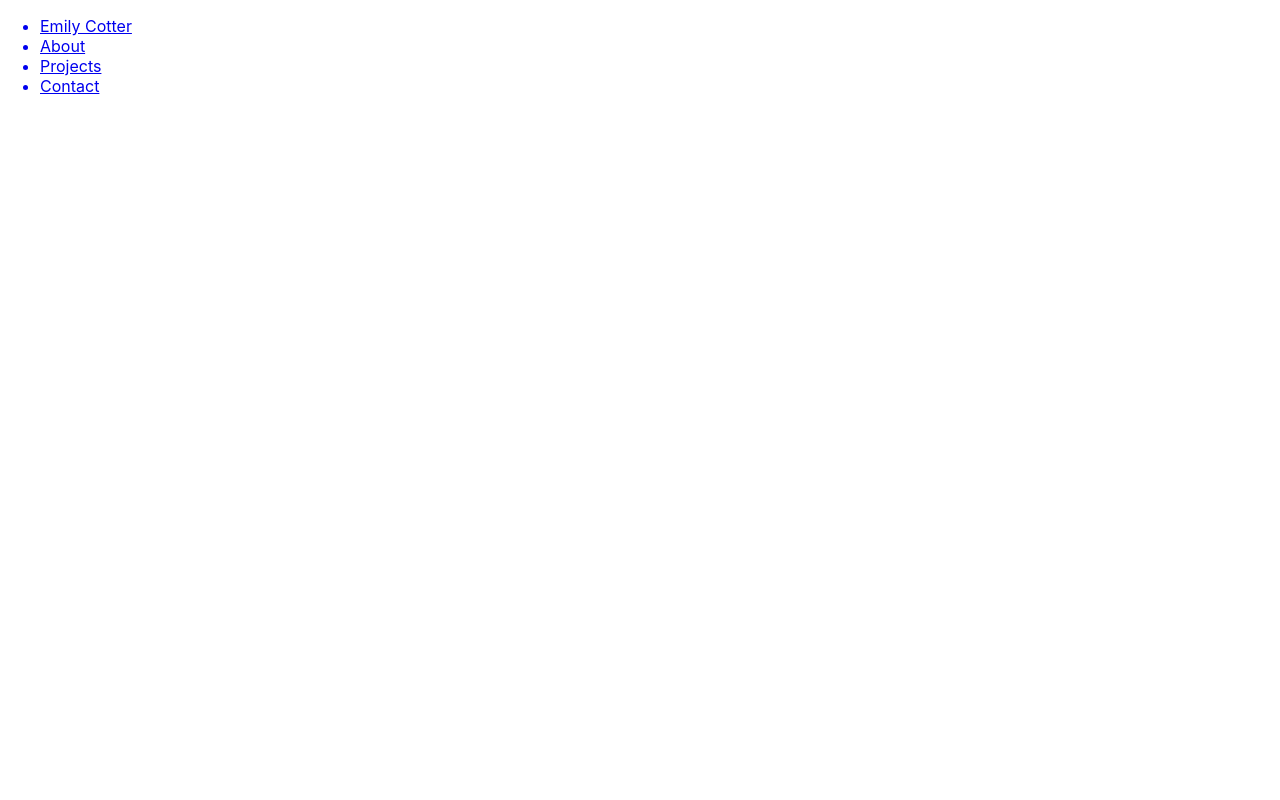
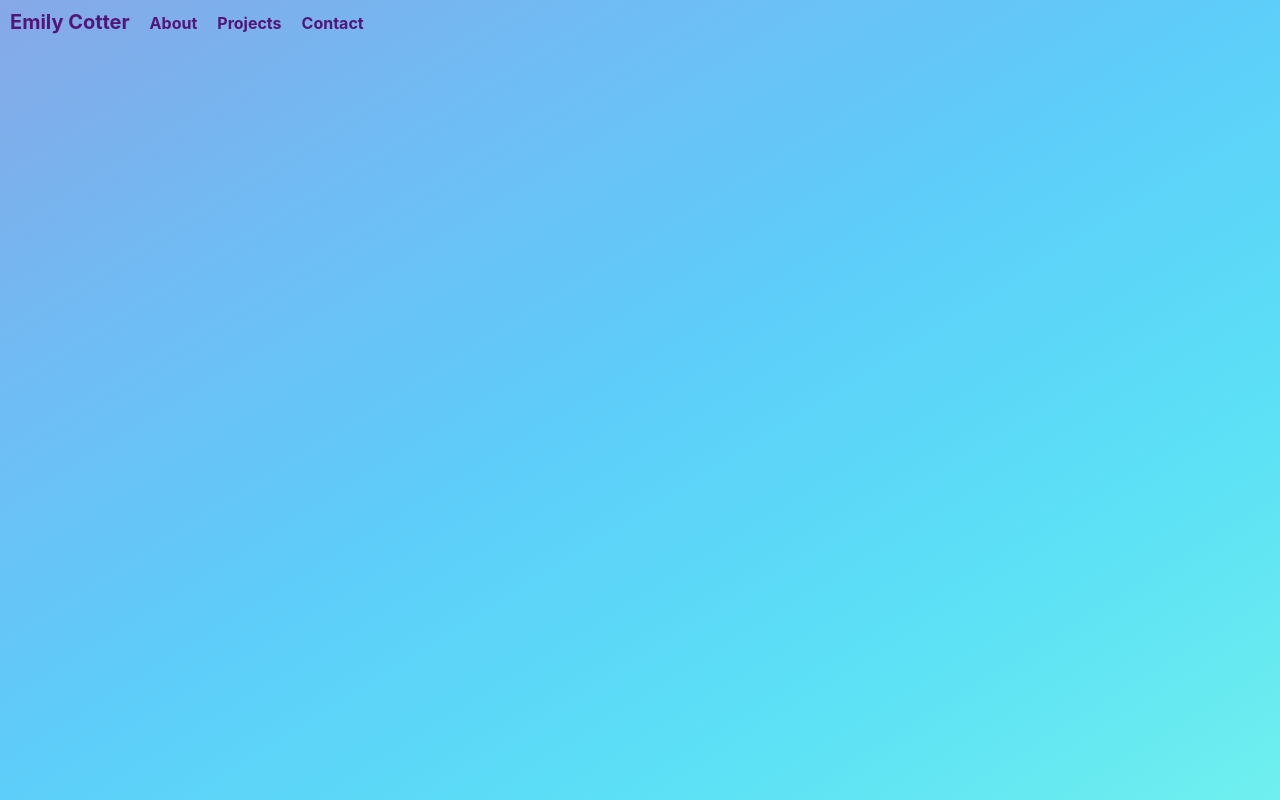
Before and after one commit to EmilyRoseCotter/portfolio, a React (Create React App) app: page / in a window 1280 px wide. Built offline with nearby package versions, Linux system fonts and the light colour scheme.

Commit message:
updated styling for Navbar and app

```diff
--- a/src/components/Navbar.js
+++ b/src/components/Navbar.js
@@ -1,20 +1,21 @@
 import React from 'react';
 import { NavLink } from "react-router-dom";
+import '../styles/NavBar.css';
 
 function NavBar() {
   return (
     <div className='navbar'>
-        <ul>
-            <NavLink to='/' className='navbarLinks'>
+        <ul className='navbarLinks'>
+            <NavLink to='/' className='navbarLinksLanding name'>
                 <li>Emily Cotter</li>
             </NavLink>
-            <NavLink to='/about' className='navbarLinks'>
+            <NavLink to='/about' className='navbarLinksItems'>
                 <li>About</li>
             </NavLink>
-            <NavLink to='/projects' className='navbarLinks'>
+            <NavLink to='/projects' className='navbarLinksItems'>
                 <li>Projects</li>
             </NavLink>
-            <NavLink to='/contact' className='navbarLinks'>
+            <NavLink to='/contact' className='navbarLinksItems'>
                 <li>Contact</li>
             </NavLink>
         </ul>
--- a/src/styles/App.css
+++ b/src/styles/App.css
@@ -0,0 +1,4 @@
+body {
+  background-image: linear-gradient(to right bottom, #86a8e7, #6fbcf4, #5dcef9, #5be0f6, #6fefee);
+  height: 100vh;
+}
--- /dev/null
+++ b/src/styles/NavBar.css
@@ -0,0 +1,40 @@
+.navbar {
+  display: flex;
+  align-items: center;
+}
+
+.navbarLinks {
+    margin: 0;
+    padding: 0;
+    justify-content: space-between;
+    list-style-type: none;
+}
+
+.navbarLinksItems {
+  margin: 0;
+  padding: 10px;
+  display: inline-block;
+  text-decoration: none;
+  font-weight: 700;
+}
+
+.navbarLinksLanding {
+  margin: 0;
+  padding: 10px;
+  display: inline-block;
+  text-decoration: none;
+  font-weight: 700;
+}
+
+.name {
+  font-size: 20px;
+}
+
+.navbarLinks li {
+   color: #52167a;
+}
+
+.navbarLinksItems:hover {
+  text-decoration: underline;
+  color: #52167a;
+}
```
